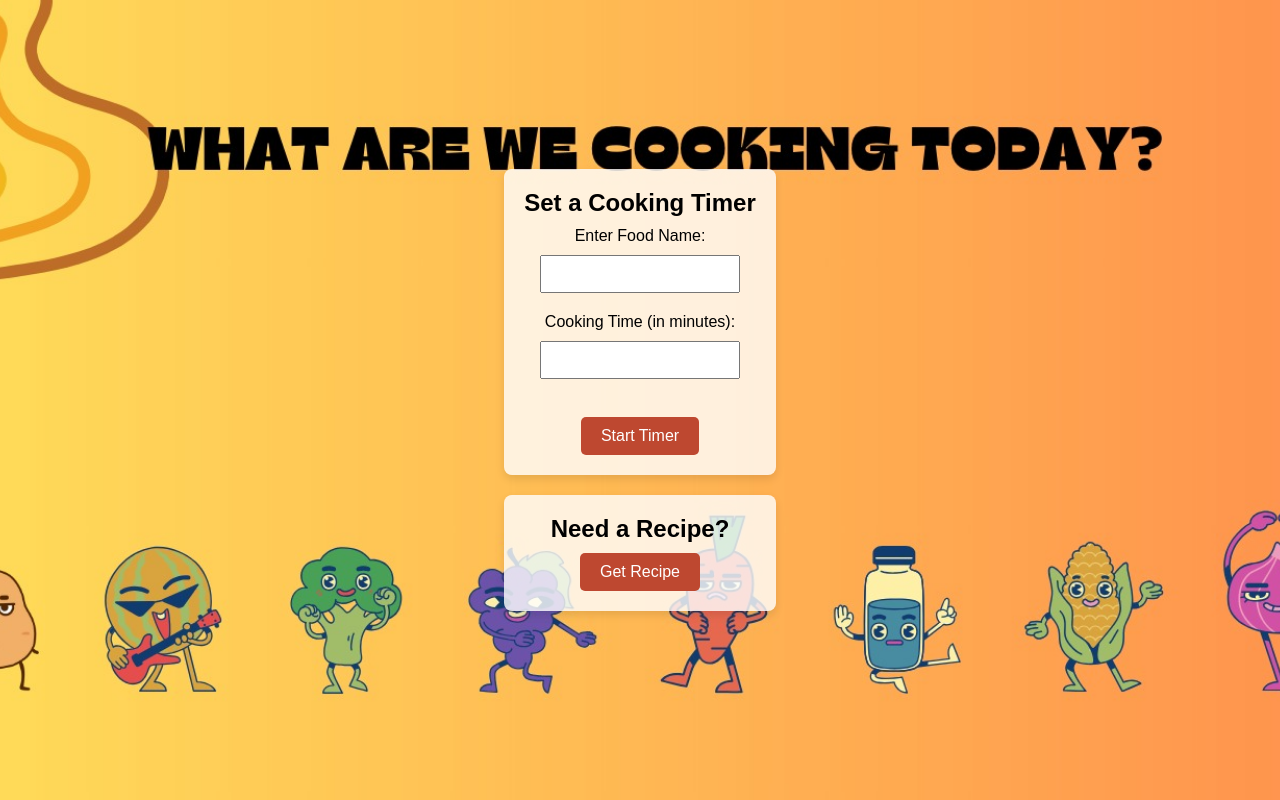
After one commit to anna-b22/food-timer-app, a Flask app: page /set_timer in a window 1280 px wide. The commit adds this page. Run offline with Flask 3, Linux system fonts and the light colour scheme.

Commit message:
Files added

```diff
--- a/app.py
+++ b/app.py
@@ -1,53 +1,102 @@
-from flask import Flask, render_template, redirect, url_for, request
-from flask_sqlalchemy import SQLAlchemy
+'''from flask import Flask, render_template, request, redirect, url_for
 
 app = Flask(__name__)
-app.config['SQLALCHEMY_DATABASE_URI'] = 'sqlite:///foods.db'
-app.config['SQLALCHEMY_TRACK_MODIFICATIONS'] = False
-db = SQLAlchemy(app)
 
-# Database model for storing food names and timers
-class Food(db.Model):
-    id = db.Column(db.Integer, primary_key=True)
-    name = db.Column(db.String(100), nullable=False)
-    cooking_time = db.Column(db.Integer, nullable=False)  # in minutes
-
-    def __repr__(self):
-        return f"<Food {self.name}>"
-
-# Create the database tables
-with app.app_context():
-    db.create_all()
-
+# Homepage route
 @app.route('/')
-def index():
+def home():
     return render_template('index.html')
 
-@app.route('/manage_foods', methods=['GET', 'POST'])
-def manage_foods():
+# Page for entering food name and setting a timer
+@app.route('/set_timer', methods=['GET', 'POST'])
+def set_timer():
     if request.method == 'POST':
         food_name = request.form['food_name']
-        cooking_time = int(request.form['cooking_time'])
+        cooking_time = int(request.form['cooking_time'])  # in minutes
+        return redirect(url_for('timer', food_name=food_name, cooking_time=cooking_time))
+    return render_template('timer_input.html')
 
-        new_food = Food(name=food_name, cooking_time=cooking_time)
-        db.session.add(new_food)
-        db.session.commit()
-        return redirect(url_for('manage_foods'))
+# Timer page with an analog timer (JavaScript will handle countdown)
+@app.route('/timer')
+def timer():
+    food_name = request.args.get('food_name')
+    cooking_time = int(request.args.get('cooking_time'))
 
-    foods = Food.query.all()
-    return render_template('manage_foods.html', foods=foods)
+    # Render the timer page with the food name and cooking time
+    return render_template('timer.html', food_name=food_name, cooking_time=cooking_time)
 
-@app.route('/delete_food/<int:id>')
-def delete_food(id):
-    food = Food.query.get(id)
-    db.session.delete(food)
-    db.session.commit()
-    return redirect(url_for('manage_foods'))
+if __name__ == '__main__':
+    app.run(debug=True)'''
+from flask import Flask, render_template, request, redirect, url_for, jsonify
+from flask_cors import CORS
+import os
+import groq
 
-@app.route('/start_timer/<int:id>')
-def start_timer(id):
-    food = Food.query.get(id)
-    return render_template('timer_page.html', food=food)
+app = Flask(__name__)
+CORS(app)  # Enable CORS for frontend requests
+
+# Load API key securely
+GROQ_API_KEY = os.getenv("GROQ_API_KEY")
+if not GROQ_API_KEY:
+    raise ValueError("Missing Groq API Key. Set the GROQ_API_KEY environment variable.")
+
+client = groq.Client(api_key=GROQ_API_KEY)
+
+# Homepage route
+@app.route('/')
+def home():
+    return render_template('index.html')
+
+# Page for entering food name and setting a timer
+@app.route('/set_timer', methods=['GET', 'POST'])
+def set_timer():
+    if request.method == 'POST':
+        food_name = request.form.get('food_name', 'Unknown Dish')
+        cooking_time = request.form.get('cooking_time', '0')
+        try:
+            cooking_time = int(cooking_time)
+        except ValueError:
+            return jsonify({"error": "Invalid cooking time"}), 400
+
+        return redirect(url_for('timer', food_name=food_name, cooking_time=cooking_time))
+    return render_template('timer_input.html')
+
+# Timer page with an analog timer (JavaScript will handle countdown)
+@app.route('/timer')
+def timer():
+    food_name = request.args.get("food_name", "Unknown Dish")
+    cooking_time = request.args.get("cooking_time", "0")
+
+    try:
+        cooking_time = int(cooking_time)
+    except ValueError:
+        cooking_time = 0
+
+    return render_template('timer.html', food_name=food_name, cooking_time=cooking_time)
+
+# AI-powered Recipe Fetching (Integrated from groq_test.py)
+@app.route("/get_recipe", methods=["POST"])
+def get_recipe():
+    """Fetches a recipe from Groq AI based on the food name."""
+    data = request.json
+    dish = data.get("dish")
+
+    if not dish:
+        return jsonify({"error": "Dish name is required"}), 400
+
+    try:
+        chat_completion = client.chat.completions.create(
+            messages=[
+                {"role": "system", "content": f"Give me the recipe for {dish}"},
+            ],
+            model="llama-3.3-70b-versatile",
+        )
+
+        recipe = chat_completion.choices[0].message.content
+        return jsonify({"recipe": recipe})
+
+    except Exception as e:
+        return jsonify({"error": str(e)}), 500
 
 if __name__ == '__main__':
     app.run(debug=True)
--- /dev/null
+++ b/templates/timer_input.html
@@ -0,0 +1,164 @@
+<!-- <!DOCTYPE html>
+<html lang="en">
+<head>
+    <meta charset="UTF-8">
+    <meta name="viewport" content="width=device-width, initial-scale=1.0">
+    <title>Set Cooking Timer</title>
+</head>
+<body>
+    <h1>Enter Food and Set Timer</h1>
+    <form method="POST">
+        <label for="food_name">Food Name:</label>
+        <input type="text" id="food_name" name="food_name" required>
+        <br>
+        <label for="cooking_time">Cooking Time (in minutes):</label>
+        <input type="number" id="cooking_time" name="cooking_time" required>
+        <br><br>
+        <button type="submit">Start Timer</button>
+    </form>
+</body>
+</html> -->
+<!DOCTYPE html>
+<html lang="en">
+<head>
+    <meta charset="UTF-8">
+    <meta name="viewport" content="width=device-width, initial-scale=1.0">
+    <title>Set Cooking Timer</title>
+    <style>
+        * {
+            margin: 0;
+            padding: 0;
+            box-sizing: border-box;
+        }
+
+        body {
+            display: flex;
+            justify-content: center;
+            align-items: center;
+            height: 100vh;
+            font-family: Arial, sans-serif;
+            background-color: #f4f4f9;
+            background-image: url('/static/bg.jpg');
+            background-size: cover;
+            background-position: center;
+            flex-direction: column;
+            overflow: auto;
+        }
+
+        .form-container {
+            text-align: center;
+            padding: 20px;
+            border-radius: 8px;
+            box-shadow: 0 4px 8px rgba(0, 0, 0, 0.1);
+            background-color: rgba(255, 255, 255, 0.8);
+            margin-bottom: 20px;
+        }
+
+        label {
+            display: block;
+            margin: 10px 0;
+            font-size: 16px;
+        }
+
+        input {
+            padding: 8px;
+            width: 200px;
+            font-size: 16px;
+            margin-bottom: 10px;
+        }
+
+        button {
+            padding: 10px 20px;
+            background-color: #be4830;
+            color: white;
+            border: none;
+            cursor: pointer;
+            font-size: 16px;
+            border-radius: 5px;
+            margin-top: 10px;
+        }
+
+        button:hover {
+            background-color: #cd7bb8;
+        }
+
+        .recipe-container {
+            text-align: left;
+            max-width: 700px;
+            padding: 15px;
+            border: 1px solid #ddd;
+            background-color: rgba(255, 255, 255, 0.9);
+            display: none;
+            overflow-y: auto;
+            max-height: 80vh;
+        }
+
+        .back-button {
+            display: block;
+            margin-top: 10px;
+            background-color: #333;
+        }
+    </style>
+</head>
+<body>
+    <div id="mainContent">
+        <div class="form-container">
+            <h2>Set a Cooking Timer</h2>
+            <form method="POST">
+                <label for="food_name">Enter Food Name:</label>
+                <input type="text" id="food_name" name="food_name" required>
+                <br>
+                <label for="cooking_time">Cooking Time (in minutes):</label>
+                <input type="number" id="cooking_time" name="cooking_time" required>
+                <br><br>
+                <button type="submit">Start Timer</button>
+            </form>
+        </div>
+
+        <div class="form-container">
+            <h2>Need a Recipe?</h2>
+            <button onclick="fetchRecipe()">Get Recipe</button>
+        </div>
+    </div>
+
+    <div id="recipeContainer" class="recipe-container">
+        <p id="recipeText"></p>
+        <button class="back-button" onclick="goBack()">Back</button>
+    </div>
+
+    <script>
+        async function fetchRecipe() {
+            const dish = document.getElementById("food_name").value;
+            if (!dish) {
+                alert("Please enter a dish name.");
+                return;
+            }
+
+            document.getElementById("mainContent").style.display = "none";
+            document.getElementById("recipeContainer").style.display = "block";
+            document.getElementById("recipeText").innerText = "Fetching recipe...";
+            document.body.scrollTop = 0;
+            document.documentElement.scrollTop = 0;
+
+            try {
+                const response = await fetch("/get_recipe", {
+                    method: "POST",
+                    headers: { "Content-Type": "application/json" },
+                    body: JSON.stringify({ dish })
+                });
+                const data = await response.json();
+                document.getElementById("recipeText").innerText = data.recipe || "No recipe found.";
+            } catch (error) {
+                document.getElementById("recipeText").innerText = "Error fetching recipe.";
+            }
+        }
+
+        function goBack() {
+            document.getElementById("recipeContainer").style.display = "none";
+            document.getElementById("mainContent").style.display = "block";
+            document.body.scrollTop = 0;
+            document.documentElement.scrollTop = 0;
+        }
+    </script>
+</body>
+</html>
```
Also changed, not shown: groq1.py (added, +46 -0 lines), groq_test.py (added, +19 -0 lines), templates/index.html (+5 -5 lines), templates/manage_foods.html (deleted, +0 -28 lines), templates/timer.html (+66 -18 lines), templates/timer_page.html (deleted, +0 -30 lines), instance/foods.db, static/anytime.jpg (renamed from static/images/anytime.jpg), static/bg.jpg (added), static/bj.jpg (added).
